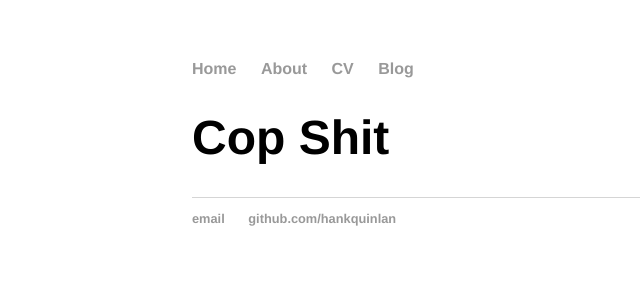
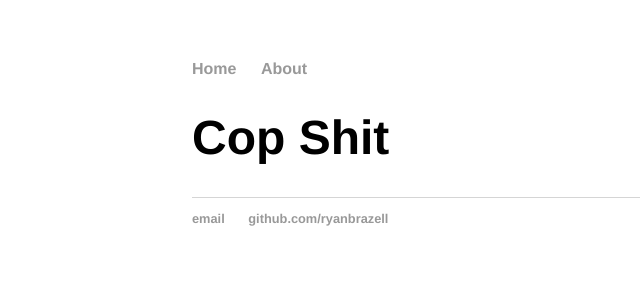
Before and after one commit to ryanbrazell/ryanbrazell.github.io, a Jekyll site: the page built from index.html, in a window 1280 px wide. Shown: the top 300 px of the page, without its empty margins (0-640 px from the left). Built offline with Jekyll 4.4.1, drawn with Linux system fonts in a browser that asks for light colours.

Commit message:
personalized layout with my information

```diff
--- a/_layouts/default.html
+++ b/_layouts/default.html
@@ -10,8 +10,6 @@
 	    		<ul>
 	        		<li><a href="/">Home</a></li>
 		        	<li><a href="/about">About</a></li>
-	        		<li><a href="/cv">CV</a></li>
-	        		<li><a href="/blog">Blog</a></li>
 	    		</ul>
 			</nav>
 			<div class="container">
@@ -21,8 +19,8 @@
 			</div><!-- /.container -->
 			<footer>
 	    		<ul>
-	        		<li><a href="mailto:hankquinlanhub@gmail.com">email</a></li>
-	        		<li><a href="https://github.com/hankquinlan">github.com/hankquinlan</a></li>
+	        		<li><a href="mailto:ryan.brazell@protonmail.com">email</a></li>
+	        		<li><a href="https://github.com/ryanbrazell">github.com/ryanbrazell</a></li>
 				</ul>
 			</footer>
 		</body>
```
